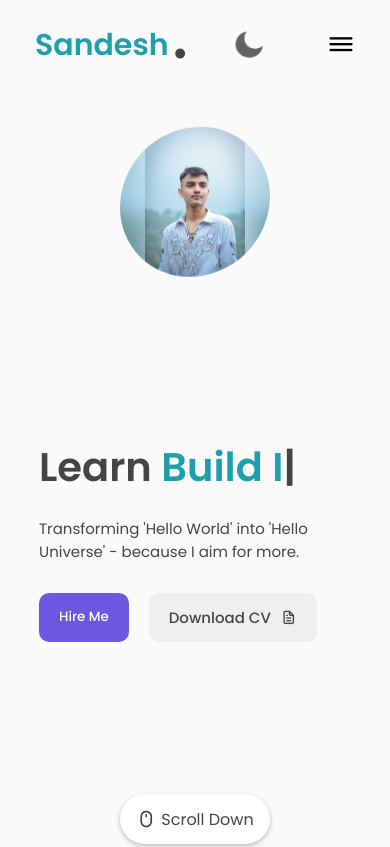
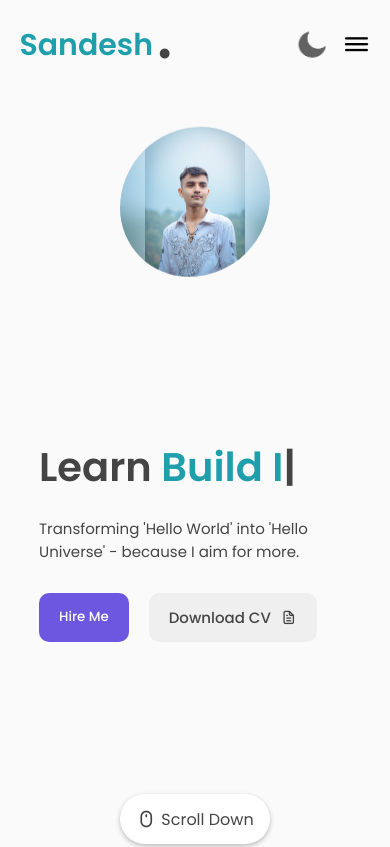
Before and after one commit to sandeshkhadka10/My_Personal_Portfolio, a plain HTML site: page index.html in a window 390 px wide. Shown: the top 847 px of the page. Drawn offline with nearby package versions, Linux system fonts and the light colour scheme.

Commit message:
fix: improve the css for mobile

```diff
--- a/index.css
+++ b/index.css
@@ -1045,6 +1045,11 @@ footer{
 
 /* ----- MEDIA QUERY == 900px / RESPONSIVE ----- */
 @media only screen and (max-width: 900px) {
+    nav{
+        justify-content: flex-start;
+        gap: 10px;
+        padding-inline: 5vw;
+    }
     #icon {
         position: static;
         width: 34px;
@@ -1077,6 +1082,11 @@ footer{
         display: flex;
         align-items: center;
         justify-content: center;
+        margin-left: 4px;
+    }
+    .nav-actions{
+        margin-left: auto;
+        gap: 6px;
     }
     .featured-box{
         flex-direction: column;
```
